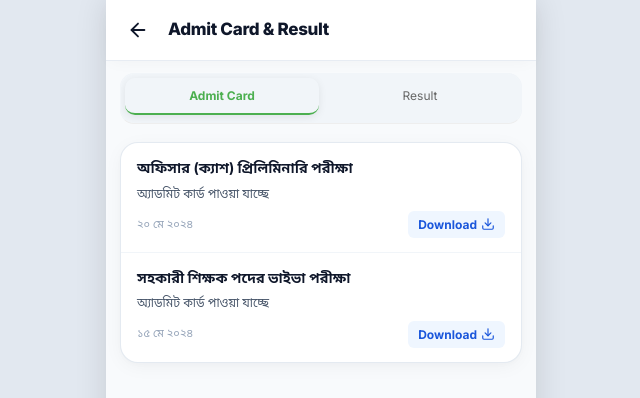
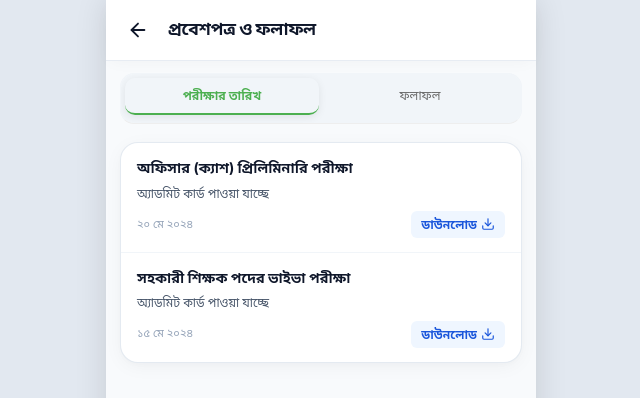
Before and after one commit to rudrodeb029/Job-Circular, a React (Vite) app: page /admit-card in a window 1280 px wide. Shown: the top 398 px of the page, without its empty margins (319-959 px from the left). Built offline with nearby package versions, Linux system fonts and the light colour scheme; no server answers.

Commit message:
Rename Admit Card & Result tabs to match SavedJobs layout terminology and support dynamic Bengali translation

```diff
--- a/src/pages/AdmitCardResult.jsx
+++ b/src/pages/AdmitCardResult.jsx
@@ -1,19 +1,22 @@
-import React, { useState } from 'react';
+import React, { useState, useMemo } from 'react';
 import { useNavigate } from 'react-router-dom';
 import { ArrowLeft, Download, Eye, FileText } from '../components/Icons';
 import TabBar from '../components/TabBar';
 import BottomNav from '../components/BottomNav';
 import EmptyState from '../components/EmptyState';
 import { admitCards } from '../data/notifications';
-
-const tabs = [
-  { id: 'admit_card', label: 'Admit Card' },
-  { id: 'result', label: 'Result' }
-];
+import { useAppContext } from '../context/AppContext';
 
 export default function AdmitCardResult() {
   const navigate = useNavigate();
+  const { state } = useAppContext();
+  const isEn = state.language === 'en';
   const [activeTab, setActiveTab] = useState('admit_card');
+
+  const tabs = useMemo(() => [
+    { id: 'admit_card', label: isEn ? 'Exam Date' : 'পরীক্ষার তারিখ' },
+    { id: 'result', label: isEn ? 'Result' : 'ফলাফল' }
+  ], [isEn]);
 
   const filteredItems = admitCards.filter(item => item.type === activeTab);
 
@@ -23,7 +26,7 @@ export default function AdmitCardResult() {
         <button className="back-btn" onClick={() => navigate(-1)}>
           <ArrowLeft size={22} />
         </button>
-        <h1>Admit Card & Result</h1>
+        <h1>{isEn ? 'Admit Card & Result' : 'প্রবেশপত্র ও ফলাফল'}</h1>
       </div>
 
       <div className="page-content">
@@ -47,9 +50,9 @@ export default function AdmitCardResult() {
                     style={{ display: 'inline-flex', alignItems: 'center', gap: '4px' }}
                   >
                     {item.type === 'admit_card' ? (
-                      <>Download <Download size={14} /></>
+                      <>{isEn ? 'Download' : 'ডাউনলোড'} <Download size={14} /></>
                     ) : (
-                      <>View Result <Eye size={14} /></>
+                      <>{isEn ? 'View Result' : 'ফলাফল দেখুন'} <Eye size={14} /></>
                     )}
                   </a>
                 </div>
@@ -59,8 +62,8 @@ export default function AdmitCardResult() {
         ) : (
           <EmptyState
             icon={FileText}
-            title={activeTab === 'admit_card' ? 'No Admit Cards Available' : 'No Results Available'}
-            description="Check back later for new exam notices and results."
+            title={activeTab === 'admit_card' ? (isEn ? 'No Exam Dates Available' : 'কোনো পরীক্ষার তারিখ পাওয়া যায়নি') : (isEn ? 'No Results Available' : 'কোনো ফলাফল পাওয়া যায়নি')}
+            description={isEn ? 'Check back later for new exam notices and results.' : 'নতুন পরীক্ষার নোটিশ এবং ফলাফলের জন্য পরবর্তীতে চেক করুন।'}
           />
         )}
       </div>
```
